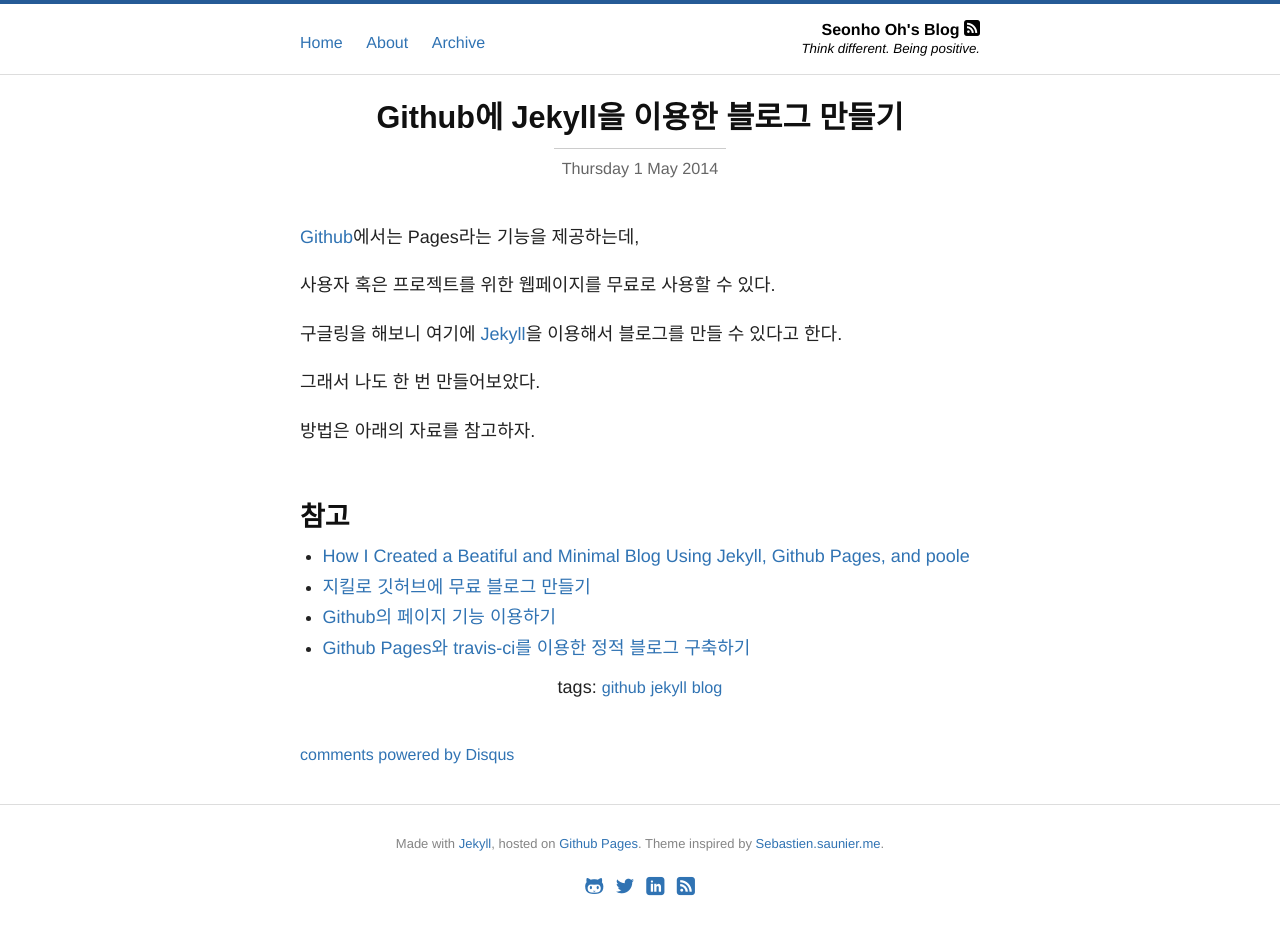
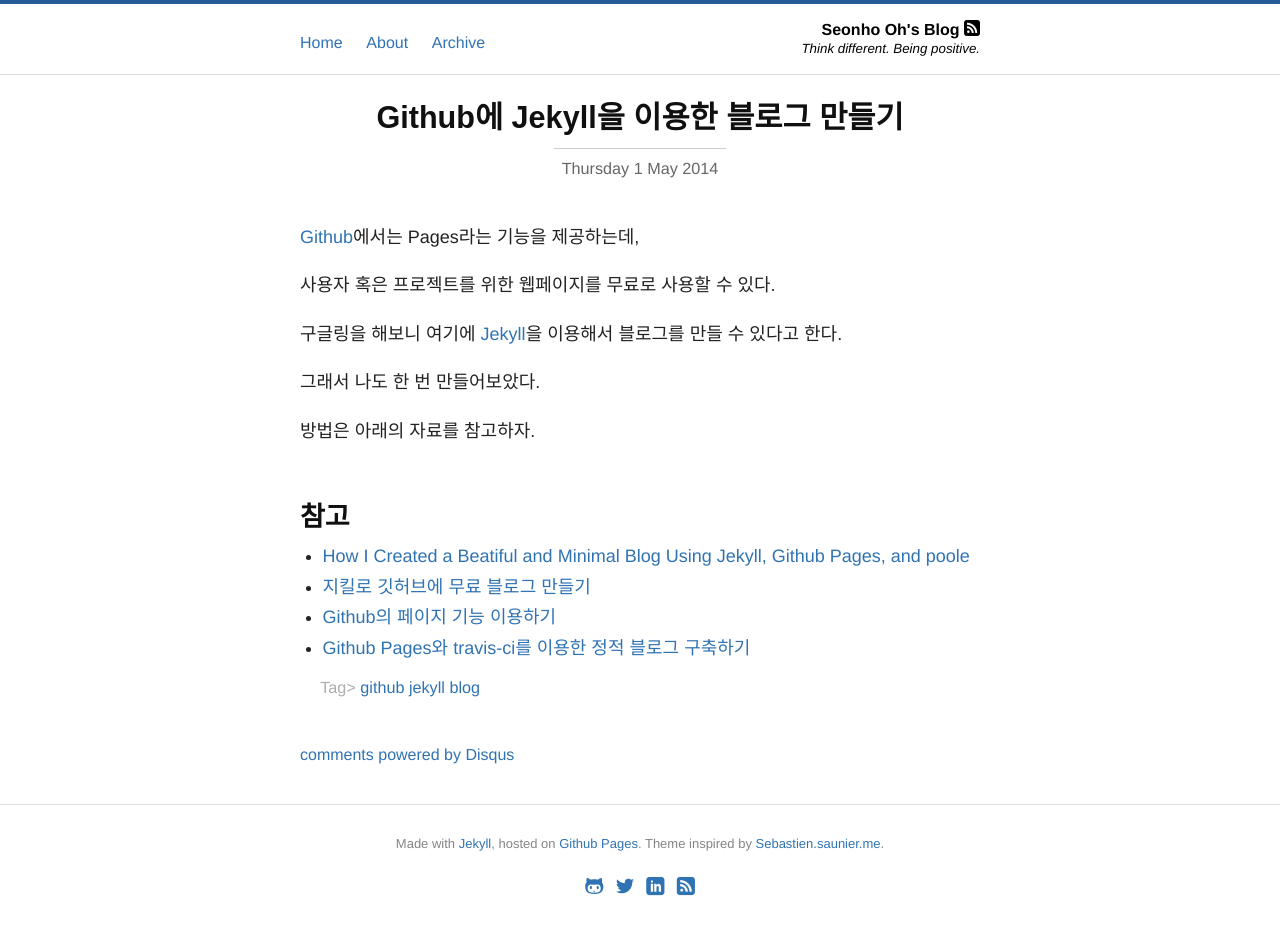
Before and after one commit to seonho/blog, a Jekyll site: the page built from _posts/2014-05-01-github-pages-jekyll.md, in a window 1280 px wide. Built offline with Jekyll 4.4.1, drawn with Linux system fonts in a browser that asks for light colours; Markdown is read by kramdown in place of the engine named in the settings; comment, search, counter and statistics services are not loaded.

Commit message:
Fix tag search and style.

```diff
--- a/_layouts/default.html
+++ b/_layouts/default.html
@@ -34,7 +34,7 @@
 
   <script defer src="//ajax.googleapis.com/ajax/libs/jquery/1/jquery.min.js"></script>
   <!-- tag, category search -->
-  <script defer src="/js/alexpearce.js"></script>
+  <script defer src="/scripts/alexpearce.js"></script>
 </head>
 <body>
   <div class="top-bar"></div>
--- a/_layouts/post.html
+++ b/_layouts/post.html
@@ -20,18 +20,20 @@
   </div>
 
   {% if page.tags %}
+  <div class="post">
   <ul class="tags">
-    tags:
+    Tag>
     {% for tag in page.tags %}
       <li><a href="/search/?tags={{ tag | downcase }}">{{ tag | downcase }}</a></li>
     {% endfor %}
   </ul>
+  </div>
   {% endif %}
 </article>
 
 <script defer src="//ajax.googleapis.com/ajax/libs/jquery/1/jquery.min.js"></script>
 <!-- tag, category search -->
-<script defer src="/js/alexpearce.js"></script>
+<script defer src="/scripts/alexpearce.js"></script>
 
 <!--<section class="post-footer-self-promotion inner">
   <a href="https://twitter.com/intent/follow?screen_name=ssaunier" target="_blank">
--- a/css/site.css
+++ b/css/site.css
@@ -638,10 +638,15 @@
   display: inline-block;
 }
 
-.tags li {
-  color: #666;
+.tags {
+  color: #AEAEAE;
   display: inline-block;
   font-size: 0.9em;
+}
+
+.tags li {
+  color: #AAA;
+  display: inline-block;
   margin-top: 4px;
   padding: 4px 0px;
 }
--- a/scripts/alexpearce.js
+++ b/scripts/alexpearce.js
@@ -104,7 +104,7 @@
         + posts[i].date.day + ' ' + posts[i].date.month + ' ' + posts[i].date.year
         + '</span>'
         // Tags
-        + tagsList
+        //+ tagsList
         + '</li>'
     );
   }
--- a/search.html
+++ b/search.html
@@ -2,6 +2,7 @@
 layout: default
 title: Seonho Oh - Search
 ---
+<section class="inner">
 <div id="results">
   <h1><!-- `key` listing for `value` --></h1>
 
@@ -9,3 +10,4 @@
     <!-- results lists -->
   </ul>
 </div>
+</section>
```
Also changed, not shown: 1 other file.
